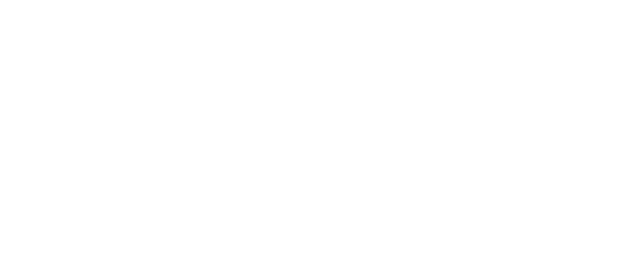
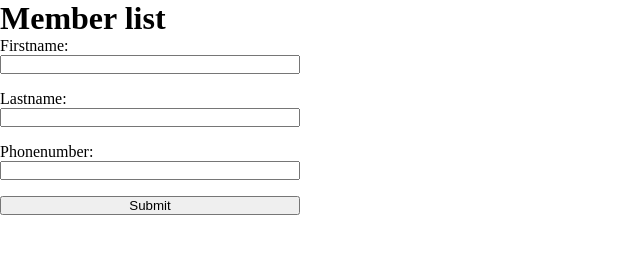
Before and after one commit to besailazi/oop-memberslist, a plain HTML site: page src/index.html in a window 1280 px wide. Shown: the whole page, without its empty margins (0-640 px from the left). Drawn offline with Linux system fonts and the light colour scheme.

Commit message:
basic layout form

```diff
--- a/src/index.html
+++ b/src/index.html
@@ -8,6 +8,20 @@
 	<title>Memberlist</title>
 </head>
 <body>
+	<h1>Member list</h1>
+
+	<form action="" class="member-form">
+		<label for="firstname">Firstname:</label>
+		<input type="text" class="firstname">
+
+		<label for="lastname">Lastname:</label>
+		<input type="text" class="lastname">
+
+		<label for="phonenumber">Phonenumber:</label>
+		<input type="text" class="phonenumber">
+
+		<button type="submit" class="submit-button">Submit</button>
+	</form>
 	<script src="/src/js/app.js"></script>
 </body>
 </html>
--- a/src/js/app.js
+++ b/src/js/app.js
@@ -0,0 +1 @@
+alert(hi);
--- a/src/styles/style.css
+++ b/src/styles/style.css
@@ -0,0 +1,21 @@
+* {
+	margin: 0;
+	padding: 0;
+	box-sizing: border-box;
+}
+
+body {
+	display: flex;
+	flex-direction: column;
+
+}
+
+.member-form {
+	display: flex;
+	flex-direction: column;
+	width: 300px;
+}
+
+input {
+	margin-bottom: 1rem;
+}
```
